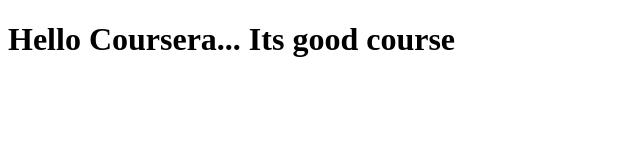
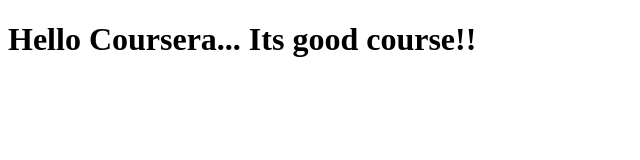
Before and after one commit to Manjulaa018/coursera-test9, a plain HTML site: page site/index.html in a window 1280 px wide. Shown: the full height of the page, 0-640 px from the left. Drawn offline with Linux system fonts and the light colour scheme.

Commit message:
adding again

```diff
--- a/site/index.html
+++ b/site/index.html
@@ -4,6 +4,6 @@
 	<title>hello coursera</title>
 </head>
 <body>
-<h1>Hello Coursera... Its good course</h1>
+<h1>Hello Coursera... Its good course!!</h1>
 </body>
 </html>
```
